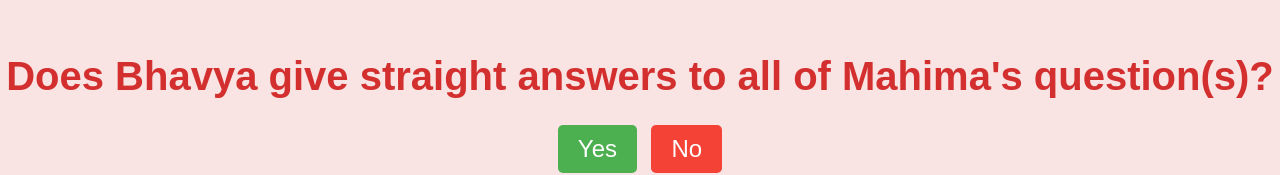
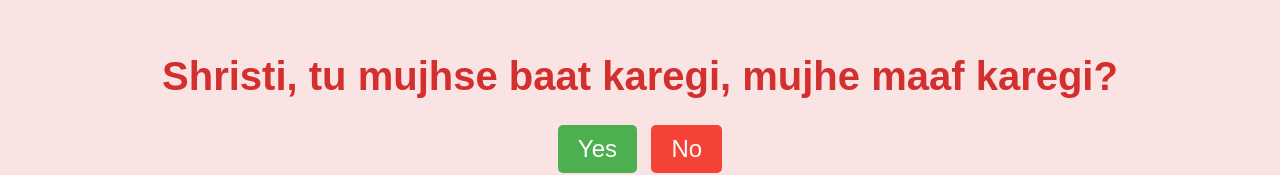
Before and after one commit to bhavyawadhwa856/admire, a plain HTML site: page index.html in a window 1280 px wide. Shown: the part 138-313 px from the top of the page. Drawn offline with Linux system fonts and the light colour scheme; no server answers.

Commit message:
index shr

```diff
--- a/index.html
+++ b/index.html
@@ -3,12 +3,12 @@
 <head>
     <meta charset="UTF-8">
     <meta name="viewport" content="width=device-width, initial-scale=1.0">
-    <title>Does Bhavya give straight answers to all of Mahima's question(s)?</title>
+    <title>Shristi, tu mujhse baat karegi, mujhe maaf karegi?</title>
     <link rel="stylesheet" href="styles.css">
 </head>
 <body>
     <div class="container">
-        <h1>Does Bhavya give straight answers to all of Mahima's question(s)?</h1>
+        <h1>Shristi, tu mujhse baat karegi, mujhe maaf karegi?</h1>
         <div class="buttons">
             <button class="yes-button" onclick="handleYesClick()">Yes</button>
             <button class="no-button" onclick="handleNoClick()">No</button>
```
